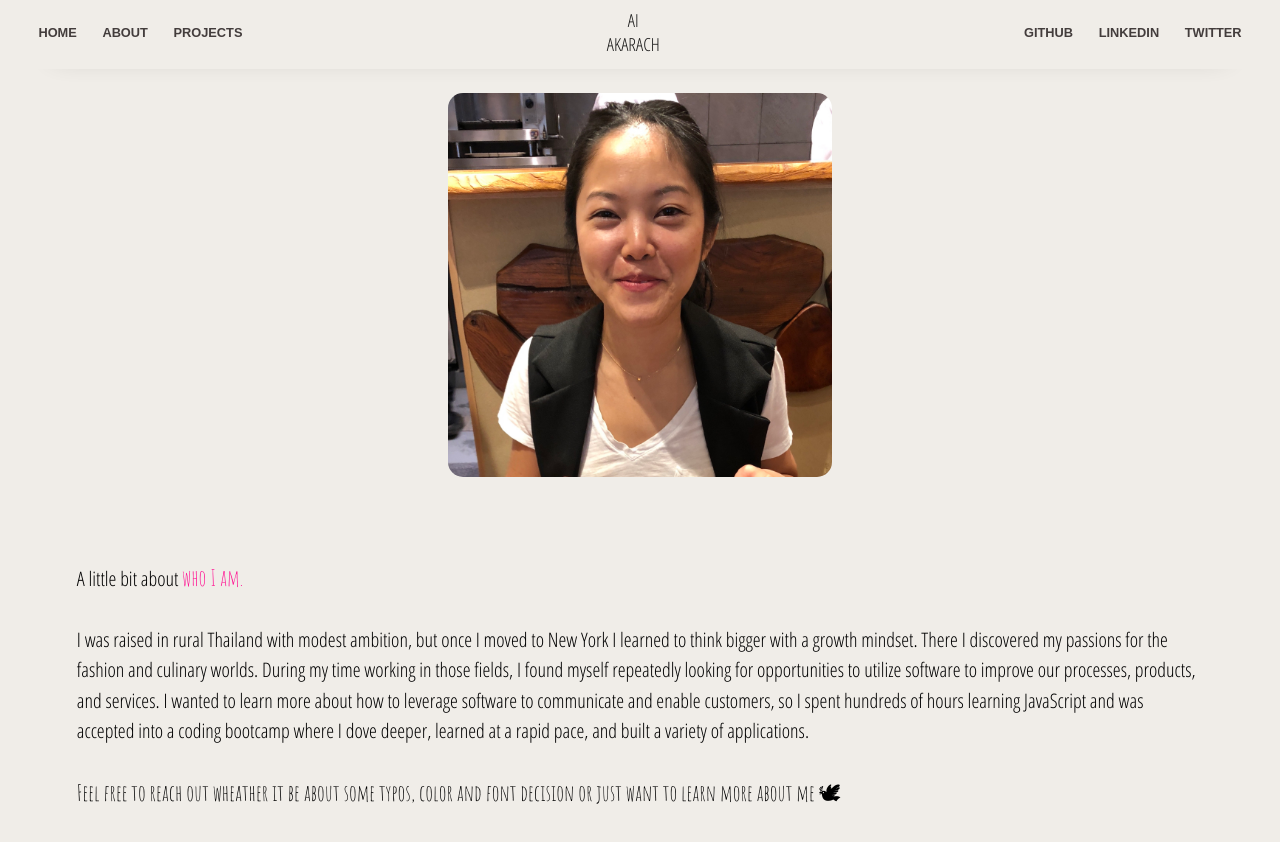
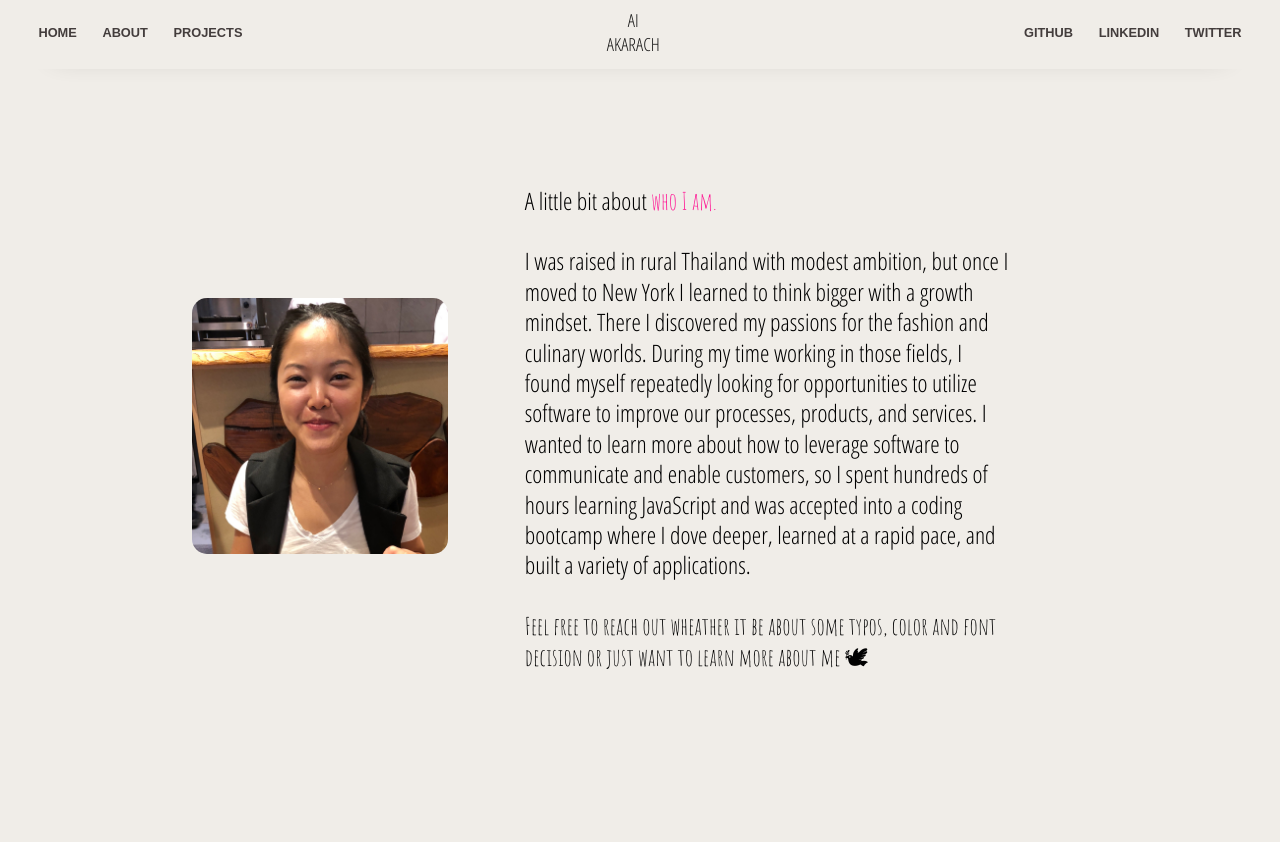
Before and after one commit to aka-ai/portfolio, a React (Create React App) app: page /about in a window 1280 px wide. Shown: the top 842 px of the page. After the commit the page ends 800 px from the top, so only its background shows below. Built offline with nearby package versions, Linux system fonts and the light colour scheme; a web font is replaced by a local one.

Commit message:
design min-width 992px screen

```diff
--- a/src/Index.css
+++ b/src/Index.css
@@ -299,6 +299,17 @@ a:hover {
     flex-direction: column;
     margin-left: 2vw;
   }
+  .about {
+    font-size: 2.5vh;
+    line-height: 3.8vh;
+  }
+  .profile-pic {
+    width: 25vw;
+  }
+  .about-last,
+  .who-i-am {
+    font-size: 2.8vh;
+  }
 }
 /* Large devices (laptops/desktops, 992px and up)  */
 @media only screen and (min-width: 992px) {
@@ -321,15 +332,6 @@ a:hover {
   .list {
     font-size: 30px;
   }
-  .about {
-    font-size: 2.5vh;
-    padding: 3vh 0;
-    line-height: 3.8vh;
-  }
-  .about-last,
-  .who-i-am {
-    font-size: 2.8vh;
-  }
 }
 /* Extra large devices (large laptops and desktops, 1200px and up) */
 @media only screen and (min-width: 1200px) {
@@ -339,4 +341,17 @@ a:hover {
   a {
     font-size: 0.8rem;
   }
+  .about {
+    flex-direction: row;
+    font-size: 3vh;
+    padding: 5vh 15vw;
+    line-height: 3.8vh;
+  }
+  .profile-pic {
+    width: 20vw;
+  }
+  .about-last,
+  .who-i-am {
+    font-size: 3vh;
+  }
 }
```
